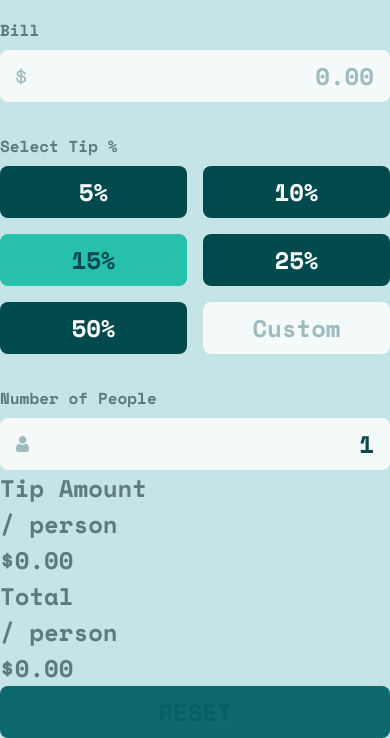
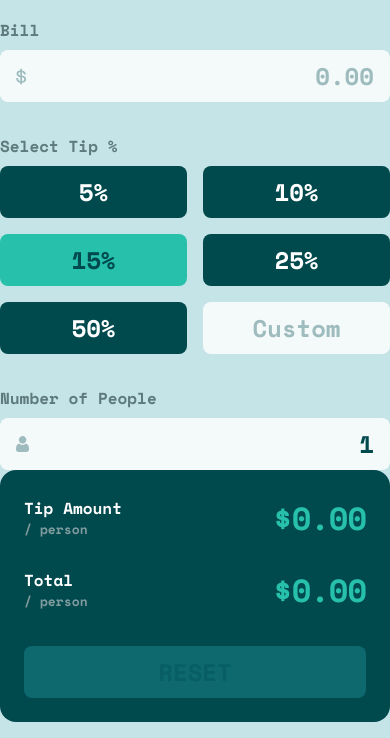
Before and after one commit to r0b3rtcode020/tip-calculator, a website: page index.html in a window 390 px wide. Shown: the part 124-862 px from the top of the page. Drawn offline with nearby package versions, Linux system fonts and the light colour scheme.

Commit message:
style: implement component styles and responsive design

```diff
--- a/scss/components/_base.scss
+++ b/scss/components/_base.scss
@@ -3,3 +3,4 @@
 @use "./label";
 @use "./input";
 @use "./tip";
+@use "./results";
--- /dev/null
+++ b/scss/components/_results.scss
@@ -0,0 +1,62 @@
+@use "../base/mixins" as *;
+
+/****************************************************
+ *******************   RESULTS   ********************
+ ****************************************************/
+
+.calculator__results {
+  display: flex;
+  flex-direction: column;
+  gap: var(--sp-32);
+  padding-block: var(--sp-24);
+  padding-inline: var(--sp-24);
+  border-radius: var(--sp-16);
+  background-color: var(--clr-green-900);
+  @include breakpoint("tablet") {
+    gap: var(--sp-16);
+    padding-inline: var(--sp-32);
+  }
+  @include breakpoint("desktop") {
+    gap: var(--sp-128);
+  }
+
+  .results {
+    display: flex;
+    flex-direction: column;
+    gap: var(--sp-24);
+    @include breakpoint("tablet") {
+      gap: var(--sp-8);
+    }
+    @include breakpoint("desktop") {
+      gap: var(--sp-24);
+    }
+
+    .result {
+      display: flex;
+      justify-content: space-between;
+      align-items: center;
+
+      &__info {
+        display: flex;
+        flex-direction: column;
+        gap: var(--sp-0);
+
+        .result__label {
+          font-size: var(--fs-16);
+          color: var(--clr-white);
+        }
+
+        .result__person {
+          font-size: var(--fs-13);
+          color: var(--clr-grey-400);
+        }
+      }
+
+      &__amount {
+        font-size: clamp(var(--fs-32), 7vw, var(--fs-48));
+        letter-spacing: -0.0625rem;
+        color: var(--clr-green-400);
+      }
+    }
+  }
+}
```
Also changed, not shown: css/styles.css, 1 other file.
